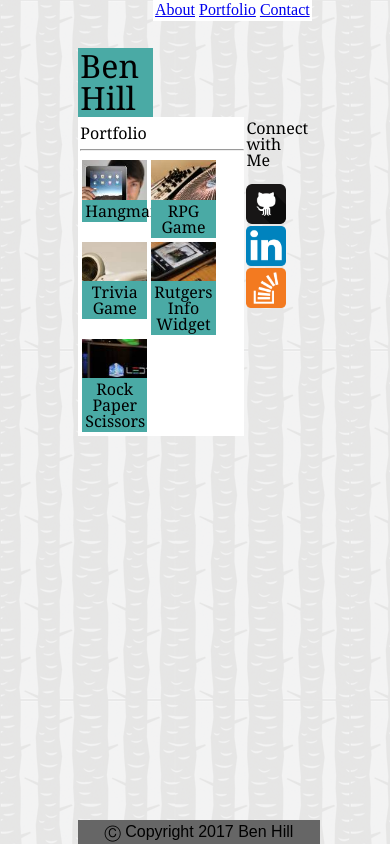
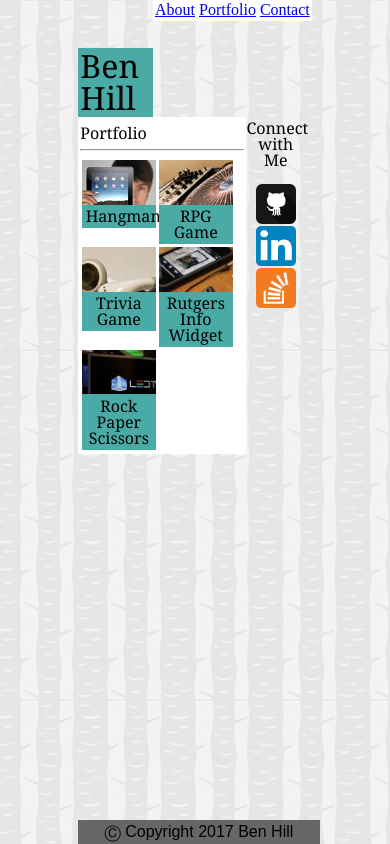
Before and after one commit to BenJHill78/Responsive-Portfolio, a plain HTML site: page portfolio.html in a window 390 px wide. Drawn offline with Linux system fonts and the light colour scheme.

Commit message:
Mobile Changes

```diff
--- a/assets/css/mobile.css
+++ b/assets/css/mobile.css
@@ -1,7 +1,4 @@
 @media only (min-width: 480px;) and (max-width: 768px;){
-	body {
-		background-image: url("../images/tree.png");
-	}
 	h1{
 	font-family: 'Georgia',Times,Times New Roman,serif;
 	background-color: #4aaaa5;
--- a/assets/css/style.css
+++ b/assets/css/style.css
@@ -42,9 +42,10 @@ section{
 	background-color: #ffffff;
 	border-color: #cccccc;
 	width: 70%;
-	height: 90%;
+	height: 80%;
 	float: left;
 	padding-left: 1%;
+	padding-right: 1%;
 	padding-bottom: 1%;
 }
 aside{
@@ -52,14 +53,14 @@ aside{
 	border-color: #cccccc;
 	width: 25%;
 	float: left;
-	padding-left: 1%;
+	text-align: center;
 }
 #hangman{
 	background-image:  url("../images/Hangman.jpg");
 	background-size: cover;
 	float: left;
-	width: 40%;
-	height: 40%;
+	width: 45%;
+	height: 45%;
 	margin: 1%;
 	text-align: center;
 }
@@ -67,8 +68,8 @@ aside{
 	background-image:  url("../images/RPG.jpg");
 	background-size: cover;
 	float: left;
-	width: 40%;
-	height: 40%;
+	width: 45%;
+	height: 45%;
 	margin: 1%;
 	text-align: center;
 }
@@ -76,8 +77,8 @@ aside{
 	background-image:  url("../images/Trivia.jpg");
 	background-size: cover;
 	float: left;
-	width: 40%;
-	height: 40%;
+	width: 45%;
+	height: 45%;
 	margin: 1%;
 	text-align: center;
 }
@@ -85,8 +86,8 @@ aside{
 	background-image:  url("../images/Rutgers.jpg");
 	background-size: cover;
 	float: left;
-	width: 40%;
-	height: 40%;
+	width: 45%;
+	height: 45%;
 	margin: 1%;
 	text-align: center;
 }
@@ -94,8 +95,8 @@ aside{
 	background-image:  url("../images/Scissors.jpg");
 	background-size: cover;
 	float: left;
-	width: 40%;
-	height: 40%;
+	width: 45%;
+	height: 45%;
 	margin: 1%;
 	text-align: center;
 }
@@ -135,7 +136,7 @@ footer{
 }
 @media only (min-width: 480px;) and (max-width: 650px;){
 
-body{
+#viewport{
 	width: 60%;
 	background-image: url("../images/green.png");
 	margin: auto;
--- a/portfolio.html
+++ b/portfolio.html
@@ -2,7 +2,7 @@
 <html lang="en">
 <head>
 	<meta charset="UTF-8">
-
+	<meta name="viewport" content="width=device-width, initial-scale=1">
 	<title>Portfolio</title>
   				<!--reset.css link-->
  		<link rel="stylesheet" type="text/css" href="assets/css/reset.css">
@@ -20,13 +20,13 @@
 	<br><br><br>
 		<header>
 					<!-- My Name on each page -->
-				<h1>Ben Hill</h1>
+				<h1><strong>Ben Hill</strong></h1>
 		</header>
 					<!-- Portfolio -->
 	<div class="row">
 		<section>
 			<h2>Portfolio</h2>
-				<hr>
+			<hr>
 					<!-- Links to projects -->
 		<div id="hangman">
 			<h4>Hangman</h4>
```
Also changed, not shown: contact.html (+2 -5 lines), index.html (+1 -1 lines).
